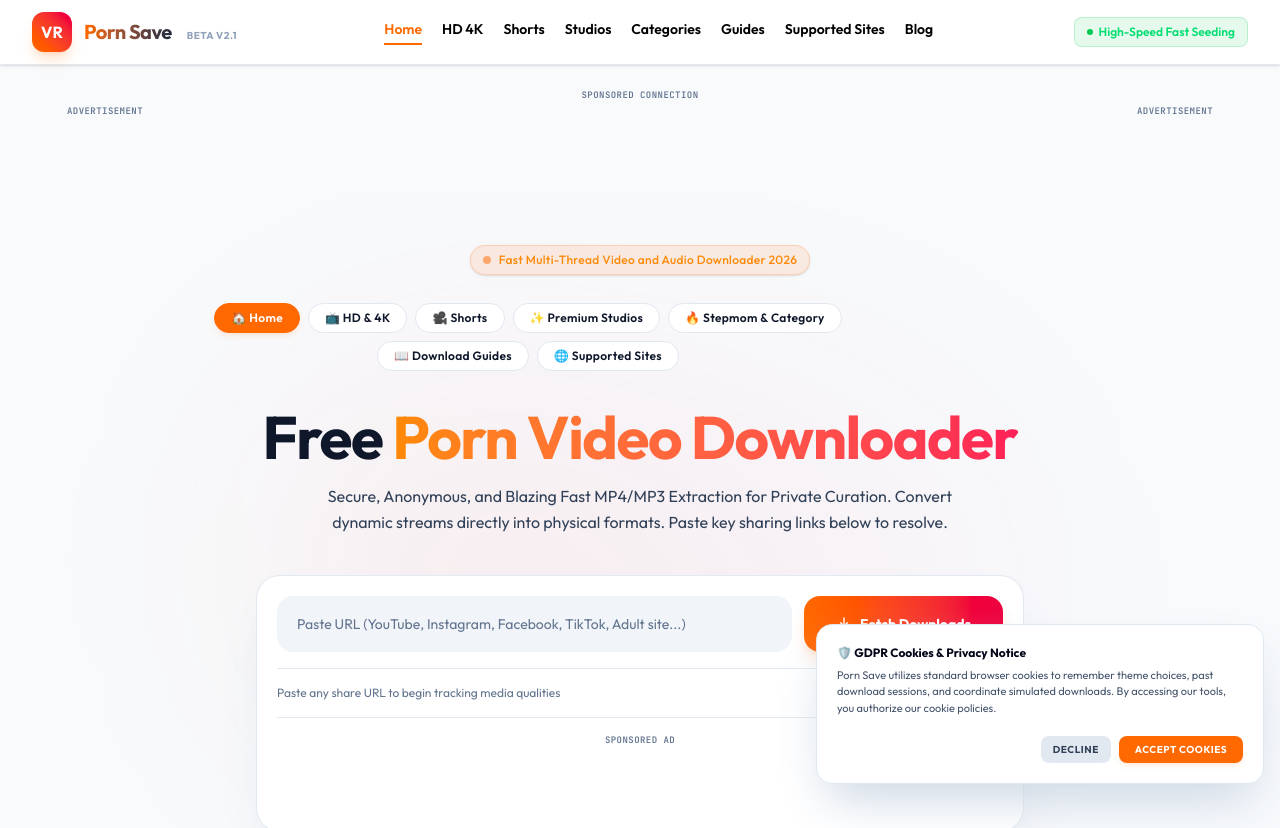
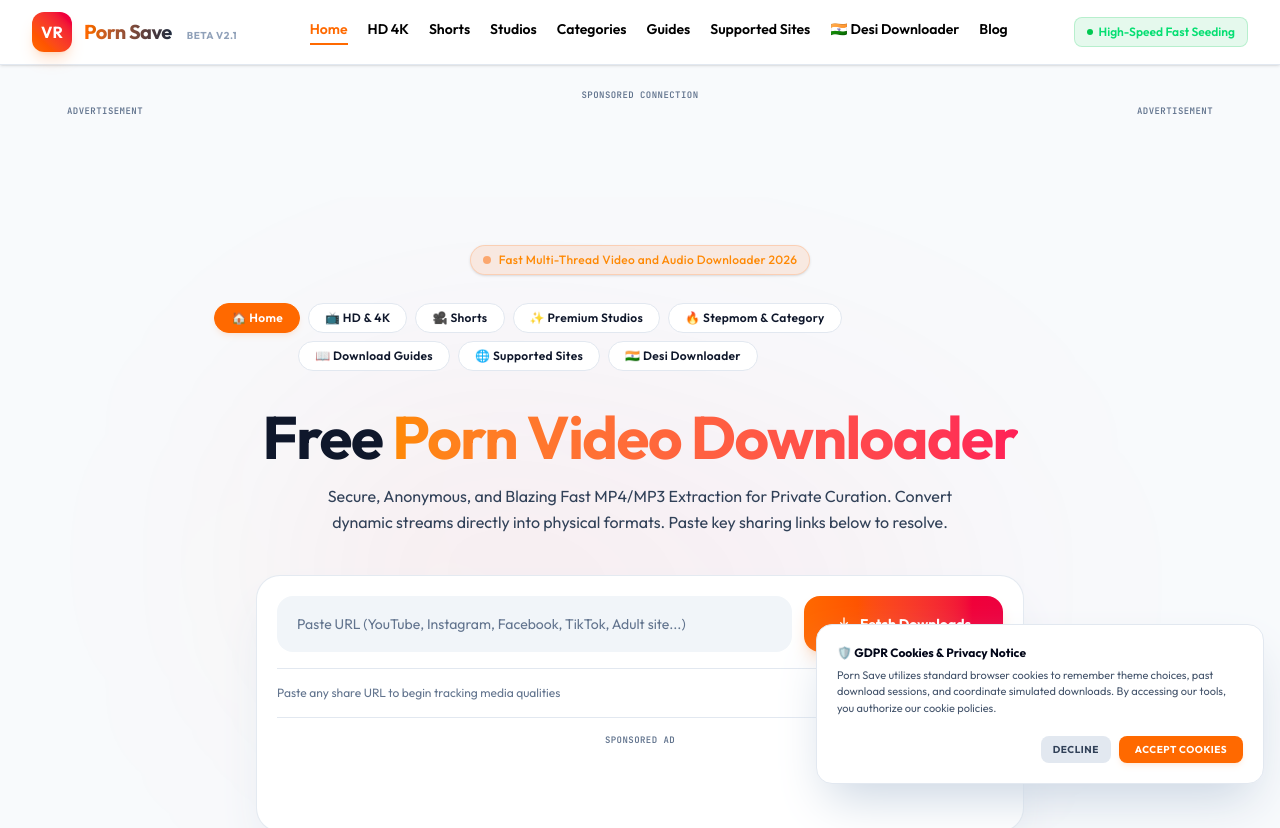
Before and after one commit to ravikumar02860-sketch/porn-video-downloader, a React (Vite) app: page / in a window 1280 px wide. Shown: the top 828 px of the page. Built offline with nearby package versions, Linux system fonts and the light colour scheme.

Commit message:
feat(seo): add desi and xharmster support
Update keywords, tool pages, and meta content to support xHarmster and desi content categories for improved platform reach.

```diff
--- a/src/App.tsx
+++ b/src/App.tsx
@@ -64,7 +64,8 @@
     "download south indian porn videos", "hd hindi porn video download", "aletta ocean porn video download",
     "dani daniels hd porn video download", "download 4k porn videos", "easy download porn videos", "indian xxx porn video download",
     "massage porn video download", "nadia ali porn video download", "porn video download video", "porn video song download",
-    "porn videos download in full hd"
+    "porn videos download in full hd", "xharmster", "Xharmster45", "xharmster46", "xharmster.desi", "desihub",
+    "desibp", "auntymaza", "desi bhabhi", "ullu webseries", "desitailes", "fsiblog", "fsiblog2", "pornhub", "porn videos"
   ];
 
   const sortedKeywords = [...keywords].sort((a, b) => b.length - a.length);
@@ -210,7 +211,7 @@
   const TOOL_PAGES = [
     'home', 'hd', 'short', 'brazzers', 'stepmom', 'guides', 'supported',
     'pornhub', 'xvideos', 'xhamster', 'spankbang', 'redtube', 'youporn', 'tube8', 'eporner',
-    'android', 'iphone', 'pc', 'mp4', 'hd1080p'
+    'android', 'iphone', 'pc', 'mp4', 'hd1080p', 'desi'
   ];
 
   const navigateTo = (path: string, e?: React.MouseEvent) => {
@@ -404,8 +405,14 @@
       } else if (pathClean === 'xhamster-downloader') {
         setCurrentPage('xhamster');
         updateMetaTags(
-          "xHamster Video Downloader – Download xHamster Free Online | Porn Save",
-          "Convert and save xHamster videos to your local disk easily. No installations required, fully mobile compatible, supporting 1080p, 720p, and MP3 formats."
+          "xHamster Video Downloader – Save xHarmster Free Online | Porn Save",
+          "Free online xHamster / xHarmster downloader. Extract high quality xHamster45, xharmster46, and xharmster.desi videos to MP4 and MP3. Safe, fast, and anonymous."
+        );
+      } else if (pathClean === 'desi-video-downloader' || pageParam === 'desi' || hash === '#desi') {
+        setCurrentPage('desi');
+        updateMetaTags(
+          "Desi Video Downloader – Save Desi Bhabhi & DesiHub Videos | Porn Save",
+          "Download Desi bhabhi videos, Ullu webseries, and DesiHub clips for free online. Save DesiBP, AuntyMaza, and DesiTailes leaks in HD MP4 with no limits."
         );
       } else if (pathClean === 'spankbang-downloader') {
         setCurrentPage('spankbang');
@@ -849,6 +856,7 @@
             <a href="/categories" onClick={(e) => navigateTo('/categories', e)} className={`pb-1 border-b-2 transition-all ${currentPage === 'stepmom' ? 'text-orange-500 border-orange-500' : `${isDarkMode ? 'text-slate-400' : 'text-black'} border-transparent hover:text-orange-500`}`}>Categories</a>
             <a href="/guides" onClick={(e) => navigateTo('/guides', e)} className={`pb-1 border-b-2 transition-all ${currentPage === 'guides' ? 'text-orange-500 border-orange-500' : `${isDarkMode ? 'text-slate-400' : 'text-black'} border-transparent hover:text-orange-500`}`}>Guides</a>
             <a href="/supported-sites" onClick={(e) => navigateTo('/supported-sites', e)} className={`pb-1 border-b-2 transition-all ${currentPage === 'supported' ? 'text-orange-500 border-orange-500' : `${isDarkMode ? 'text-slate-400' : 'text-black'} border-transparent hover:text-orange-500`}`}>Supported Sites</a>
+            <a href="/desi-video-downloader" onClick={(e) => navigateTo('/desi-video-downloader', e)} className={`pb-1 border-b-2 transition-all ${currentPage === 'desi' ? 'text-orange-500 border-orange-500' : `${isDarkMode ? 'text-slate-400' : 'text-black'} border-transparent hover:text-orange-500`}`}>🇮🇳 Desi Downloader</a>
             <a href="/blog" onClick={(e) => navigateTo('/blog', e)} className={`pb-1 border-b-2 transition-all ${['blog', 'blog-post'].includes(currentPage) ? 'text-orange-500 border-orange-500' : `${isDarkMode ? 'text-slate-400' : 'text-black'} border-transparent hover:text-orange-500`}`}>Blog</a>
           </nav>
 
@@ -931,6 +939,13 @@
                 className={`px-3 py-2 rounded-xl transition ${currentPage === 'supported' ? 'bg-orange-500 text-white font-bold' : `${isDarkMode ? 'text-slate-300 hover:bg-white/5' : 'text-slate-700 hover:bg-slate-100'}`}`}
               >
                 🌐 Supported Sites
+              </a>
+              <a
+                href="/desi-video-downloader"
+                onClick={(e) => { navigateTo('/desi-video-downloader', e); setIsMobileMenuOpen(false); }}
+                className={`px-3 py-2 rounded-xl transition ${currentPage === 'desi' ? 'bg-orange-500 text-white font-bold' : `${isDarkMode ? 'text-slate-300 hover:bg-white/5' : 'text-slate-700 hover:bg-slate-100'}`}`}
+              >
+                🇮🇳 Desi Downloader
               </a>
               <a
                 href="/blog"
@@ -1074,6 +1089,19 @@
             >
               🌐 Supported Sites
             </a>
+            <a
+              href="/desi-video-downloader"
+              onClick={(e) => navigateTo('/desi-video-downloader', e)}
+              className={`px-4 py-1.5 rounded-full text-xs font-semibold tracking-wide transition border ${
+                currentPage === 'desi'
+                  ? 'bg-orange-500 text-white border-orange-500 shadow-md shadow-orange-500/10 font-bold'
+                  : isDarkMode
+                    ? 'bg-slate-900 text-slate-350 border-white/[0.06] hover:bg-slate-850 hover:text-white'
+                    : 'bg-white text-slate-650 border-slate-200 hover:bg-slate-50'
+              }`}
+            >
+              🇮🇳 Desi Downloader
+            </a>
           </div>
 
           <h1 className={`text-4xl sm:text-6xl font-extrabold tracking-tight mb-4 ${isDarkMode ? 'text-white' : 'text-slate-900'}`}>
--- a/src/pages_data.ts
+++ b/src/pages_data.ts
@@ -326,31 +326,36 @@
     id: 'xhamster',
     url: '/xhamster-downloader',
     title: 'xHamster Downloader',
-    metaTitle: 'xHamster Video Downloader – Download xHamster Free Online | PornSave',
-    metaDesc: 'Free online xHamster downloader. Extract high quality xHamster videos to MP4 and MP3 files. Works on Android, iPhone, and PC with absolute privacy.',
+    metaTitle: 'xHamster Video Downloader – Save xHarmster Free Online | PornSave',
+    metaDesc: 'Free online xHamster / xHarmster downloader. Extract high quality xHamster45, xharmster46, and xharmster.desi videos to MP4 and MP3. Safe, fast, and anonymous.',
     keywords: [
       'xhamster downloader',
-      'download xhamster videos'
+      'download xhamster videos',
+      'xharmster',
+      'Xharmster45',
+      'xharmster46',
+      'xharmster.desi',
+      'xhamster.desi'
     ],
-    headline: 'High-Speed xHamster Video Downloader',
+    headline: 'High-Speed xHamster & xHarmster Video Downloader',
     subheadline: 'Download and Preserve xHamster Clips Locally for Safe Off-Grid Curation',
-    intro: 'PornSave provides the ultimate online utility for xHamster downloads. It decodes the platform\'s HLS playlist wrappers, compiling separated segments into a solid, high-compatibility MP4 file that can be played natively on any desktop, tablet, or smartphone device.',
+    intro: 'PornSave provides the ultimate online utility for xHamster and xHarmster downloads. It decodes the platform\'s HLS playlist wrappers, compiling separated segments into a solid, high-compatibility MP4 file that can be played natively on any desktop, tablet, or smartphone device.',
     sections: [
       {
         type: 'h2',
-        title: 'Bypass Streaming Limitations on xHamster'
+        title: 'Bypass Streaming Limitations & Mirror Blocks'
       },
       {
         type: 'paragraph',
-        content: 'Streaming video from xHamster frequently results in dynamic resolution downgrades, especially on slow home connections or when traveling. PornSave ensures you secure the absolute highest resolution available, downloading files at the full speed of your network interface. There are no restrictions, files size limits, or premium blockades on our tools.'
+        content: 'Streaming video from xHamster and its various popular mirrors frequently results in dynamic resolution downgrades. For users seeking access through custom proxies and alternative domain mirrors like Xharmster45, xharmster46, xhamster.desi, or xharmster.desi, PornSave supports seamless fetching from all these dynamic streaming layers. We ensure you secure the absolute highest resolution available, downloading files at the full speed of your network interface. There are no restrictions, files size limits, or premium blockades on our tools.'
       },
       {
         type: 'h2',
-        title: 'Three Easy Steps to Save xHamster Content'
+        title: 'Three Easy Steps to Save xHamster & xHarmster Content'
       },
       {
         type: 'paragraph',
-        content: 'Copy the web link of your target xHamster video. Paste it into our downloader form, and click search. Once our analyzer compiles the stream details, select your preferred quality format and save the clip locally in seconds.'
+        content: 'Copy the web link of your target xHamster or xHarmster video from any active portal including xharmster46, Xharmster45, or xharmster.desi. Paste it into our downloader form, and click search. Once our analyzer compiles the stream details, select your preferred quality format (such as 1080p MP4 or high quality MP3) and save the clip locally in seconds.'
       }
     ]
   },
@@ -642,5 +647,59 @@
         content: 'PornSave establishes direct handshakes with the underlying content delivery networks (CDNs) of compatible adult platforms. This allows our tool to locate and isolate the original, high-bitrate master files uploaded by publishers, bypassing the compression layers and watermark injectors used by other free download utilities. This guarantees your downloads remain absolutely pristine and true to the source.'
       }
     ]
+  },
+  desi: {
+    id: 'desi',
+    url: '/desi-video-downloader',
+    title: 'Desi Downloader',
+    metaTitle: 'Desi Video Downloader – Save Desi Bhabhi & DesiHub Videos | PornSave',
+    metaDesc: 'Download Desi bhabhi videos, Ullu webseries, and DesiHub clips for free online. Save DesiBP, AuntyMaza, and DesiTailes leaks in HD MP4 with no limits.',
+    keywords: [
+      'desihub',
+      'desibp',
+      'auntymaza',
+      'desi bhabhi',
+      'ullu webseries',
+      'desitailes',
+      'fsiblog',
+      'fsiblog2',
+      'porn videos'
+    ],
+    headline: 'Free Desi Adult Video Downloader Online',
+    subheadline: 'Extract High-Quality Desi Bhabhi Videos, Webseries & Leaks Securely',
+    intro: 'PornSave offers a specialized Desi adult video downloader tool optimized to parse and save popular Indian/Desi adult streaming media. From viral local leaks to premium web series, extract raw MP4 files at blazing speeds with complete anonymity.',
+    sections: [
+      {
+        type: 'h2',
+        title: 'Save Popular Desi Video Streams Natively'
+      },
+      {
+        type: 'paragraph',
+        content: 'Indian adult entertainment has exploded in popularity, driven by fan-favorites like Ullu webseries, Hotshots, and premium local networks. Sites like desihub, desibp, desitailes, and auntymaza host massive directories of trending amateur clips, trending reels, and desi bhabhi video productions. However, these localized platforms are heavily loaded with intrusive advertisements, misleading download prompts, and background tracking scripts. PornSave serves as a secure shield, allowing you to bypass these ad-heavy interfaces and download your desired files directly and cleanly.'
+      },
+      {
+        type: 'h2',
+        title: 'Supported Indian Adult Networks & Leak Blogs'
+      },
+      {
+        type: 'paragraph',
+        content: 'Our parser is constantly updated to support files shared on leak forums, storage servers, and popular video blogs. Whether you are extracting streaming clips from fsiblog, fsiblog2, desitailes, desihub, or desibp, our utility connects directly to the media servers to retrieve the highest available definition. Enjoy your offline media library with 100% security, high-bitrate audio-visual sync, and zero background trackers.'
+      },
+      {
+        type: 'h2',
+        title: 'Step-by-Step Desi Bhabhi Video Downloading'
+      },
+      {
+        type: 'paragraph',
+        content: '1. Open your browser and navigate to any video page on desihub, desibp, desitailes, or auntymaza containing your favorite desi bhabhi content or Ullu webseries.\n2. Copy the full link from your browser\'s address bar.\n3. Head to PornSave, paste the copied link into the URL input field on top, and tap search.\n4. Select your preferred resolution (such as 1080p HD or high-quality MP3 audio extractions) and click download.\n5. The raw file will download natively, saving directly to your local device storage.'
+      },
+      {
+        type: 'h2',
+        title: 'Explore Our Complete Core Routing Network'
+      },
+      {
+        type: 'internal-links-grid'
+      }
+    ]
   }
 };
```
